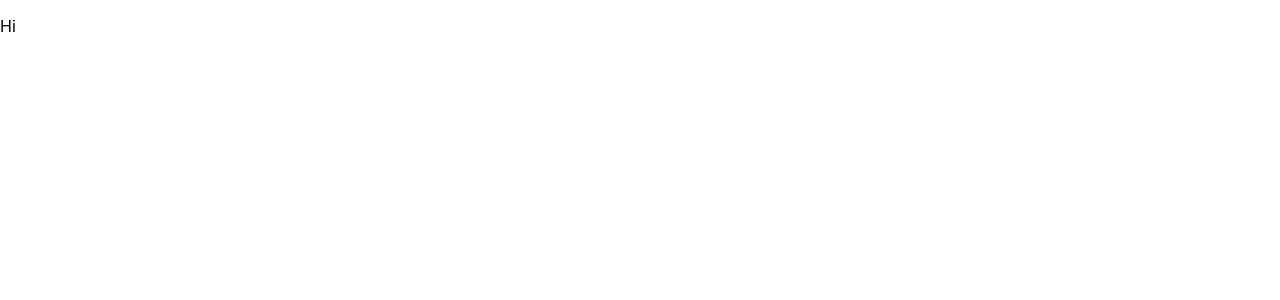
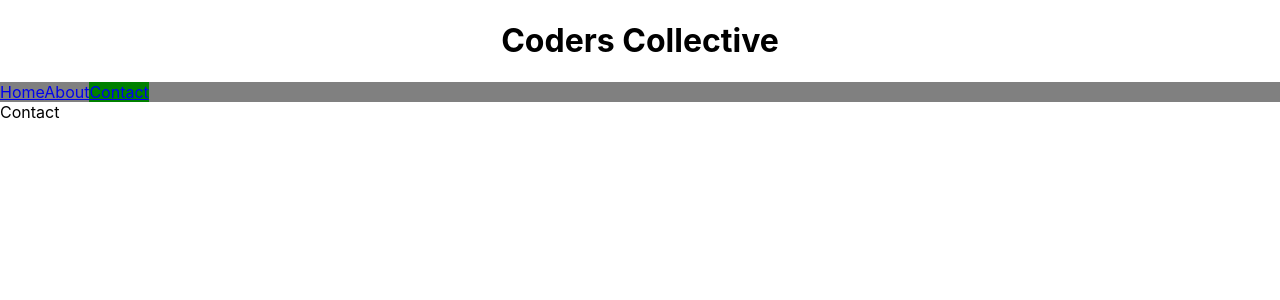
Before and after one commit to ADAM-MOORE97/coders-collective, a React (Create React App) app in the folder coder-collective/: page /contact in a window 1280 px wide. Shown: the top 300 px of the page. Built offline with nearby package versions, Linux system fonts and the light colour scheme; no server answers.

Commit message:
components

```diff
--- a/coder-collective/package.json
+++ b/coder-collective/package.json
@@ -8,6 +8,7 @@
     "@testing-library/user-event": "^12.8.3",
     "react": "^17.0.2",
     "react-dom": "^17.0.2",
+    "react-router-dom": "^5.3.0",
     "react-scripts": "4.0.3",
     "web-vitals": "^1.1.2"
   },
--- /dev/null
+++ b/coder-collective/src/Components/About.js
@@ -0,0 +1,9 @@
+
+const About = () =>{
+    return(
+        <div>
+            ABOUT
+        </div>
+    )
+}
+export default About;
--- a/coder-collective/src/Components/App.js
+++ b/coder-collective/src/Components/App.js
@@ -1,10 +1,63 @@
+
+import NavBar from './NavBar';
+import Home from './Home';
+import {useEffect, useState} from 'react';
+import { Route, Switch } from 'react-router-dom';
+import About from './About';
+import Contact from './Contact';
+
+function App() {
+  const[users, setUsers] = useState([])
+  const [isLoaded, setIsLoaded] = useState(false)
+  // const url = `http://localhost:4000/coders`
+
+  useEffect(()=>{
+    // const abortCont = new AbortController();
 
 
-function App() {
+    fetch(`http://localhost:4000/coders`)
+    .then(r=>r.json())
+    .then(data=>
+      setUsers(data),
+      setIsLoaded(true)
+      )
+
+      // return () => abortCont.abort();
+  },[])
+
+
+
+  if(isLoaded === false) return <><h1>LOADING..... thank you for your patience</h1> <p>Ensure Server Is Running</p></>
+// console.log(users)
+
+
+
   return (
-    <div className="App">
-      <p>Hi</p>
-    </div>
+    <>
+    <h1 style={{textAlign:'center'}}>Coders Collective</h1>
+      <NavBar/>
+
+      <Switch>
+        <Route exact path='/'>
+              <Home users={users}/>
+        </Route>
+
+        <Route exact path='/about'>
+              <About/>
+        </Route>
+
+        <Route exact path='/contact'>
+               <Contact/>
+        </Route>
+      </Switch>
+
+
+
+
+
+
+
+    </>
   );
 }
 
--- /dev/null
+++ b/coder-collective/src/Components/BlogCard.js
@@ -0,0 +1,14 @@
+
+import React from 'react'
+
+function BlogCard({user,user:{blog_link,pictureUrl, username, id}}) {
+    return (
+        <div style={{textAlign:'center'}} key={id}>
+            <h2>{username}</h2>
+            <img src={pictureUrl}/>
+            <p>{blog_link}</p>
+        </div>
+    )
+}
+
+export default  BlogCard;
--- /dev/null
+++ b/coder-collective/src/Components/Contact.js
@@ -0,0 +1,12 @@
+
+import React from 'react'
+
+function Contact() {
+    return (
+        <div>
+            Contact
+        </div>
+    )
+}
+
+export default Contact;
--- /dev/null
+++ b/coder-collective/src/Components/Home.js
@@ -0,0 +1,15 @@
+import BlogCard from "./BlogCard";
+import Search from "./Search";
+
+
+const Home = ({users}) => {
+
+return(
+    <div>
+        <Search/>
+        {users.map(user=><BlogCard user={user}/>)}
+
+    </div>
+)
+}
+export default Home;
--- /dev/null
+++ b/coder-collective/src/Components/NavBar.js
@@ -0,0 +1,46 @@
+import { NavLink } from "react-router-dom";
+
+// const linkStyles = {
+//     display: "inline-block",
+//     width: "50px",
+//     padding: "12px",
+//     margin: "0 6px 6px",
+//     background: "blue",
+//     textDecoration: "none",
+//     color: "white",
+//   };
+
+
+const NavBar = () => {
+    return(
+        <div style={{background:'grey'}}>
+            <NavLink
+            to='/'
+            exact
+            // style={linkStyles}
+            activeStyle={{background:'green'}}>
+                Home
+            </NavLink>
+            <NavLink
+            to='/about'
+            exact
+            // style={linkStyles}
+            activeStyle={{background:'green'}}>
+                About
+            </NavLink>
+            <NavLink
+            to='/contact'
+            exact
+            // style={linkStyles}
+            activeStyle={{background:'green'}}>
+                Contact
+            </NavLink>
+
+
+
+
+        </div>
+    )
+}
+
+export default NavBar;
--- /dev/null
+++ b/coder-collective/src/Components/Search.js
@@ -0,0 +1,12 @@
+
+import React from 'react'
+
+function Search() {
+    return (
+        <div>
+            Search
+        </div>
+    )
+}
+
+export default Search;
--- a/coder-collective/src/index.js
+++ b/coder-collective/src/index.js
@@ -2,11 +2,12 @@ import React from 'react';
 import ReactDOM from 'react-dom';
 import './index.css';
 import App from './Components/App';
+import { BrowserRouter } from 'react-router-dom';
 
 ReactDOM.render(
-  <React.StrictMode>
+  <BrowserRouter>
     <App />
-  </React.StrictMode>,
+  </BrowserRouter>,
   document.getElementById('root')
 );
 
```
Also changed, not shown: 1 other file (tests, documents, lock files or other folders).
